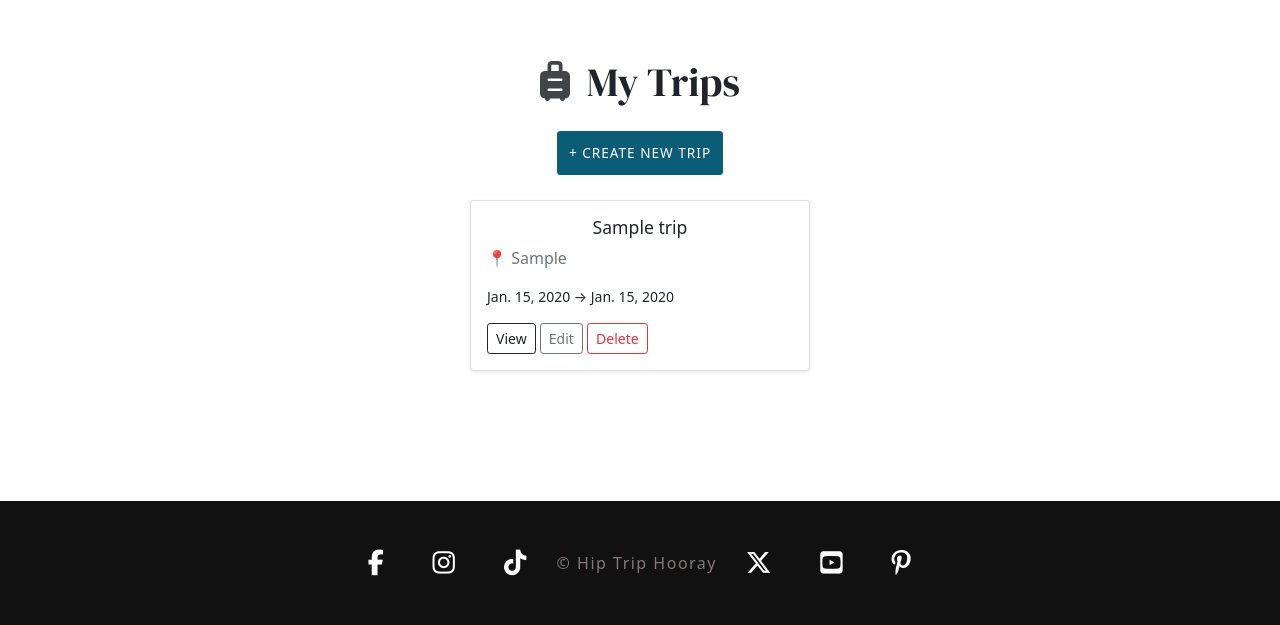
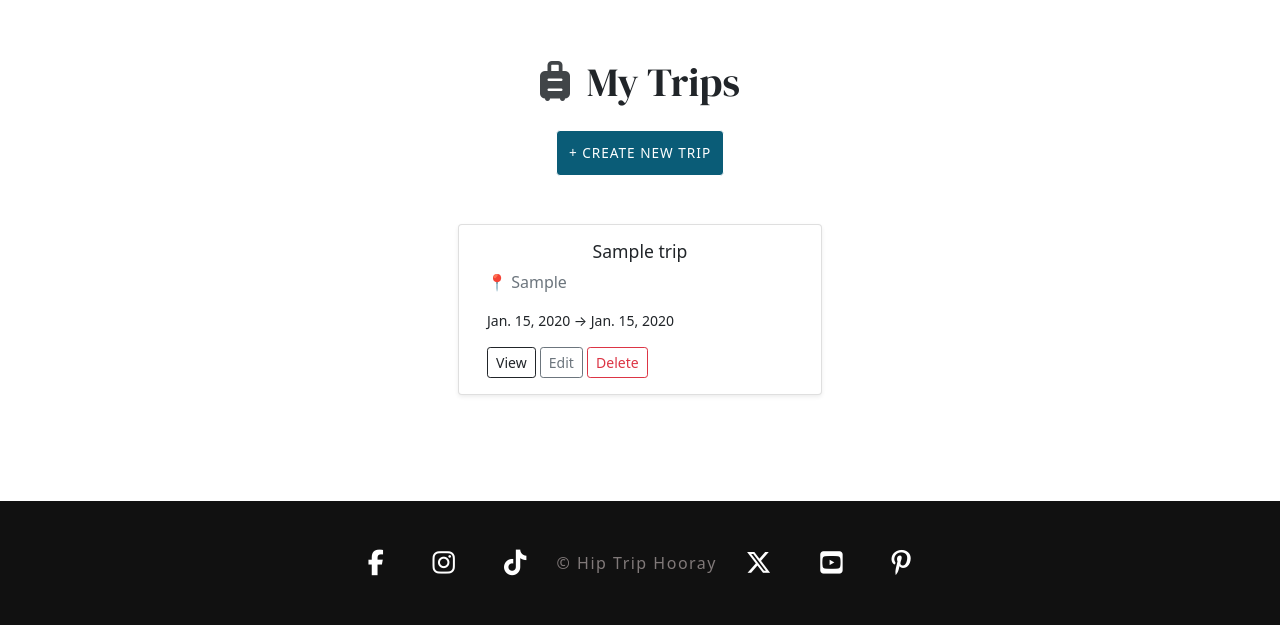
Before and after one commit to yinyangsammy/hip-trip-hooray, a Django app: page /trips/ in a window 1280 px wide. Shown: the part 175-800 px from the top of the page. Run offline with Django 4.2, Linux system fonts and the light colour scheme; a user stored in the database is signed in; tables that the repository leaves empty hold one stand-in row (values such as "Sample post"); parts of the project's set-up code (start-up, migrations or seed data) failed here and were passed over.

Commit message:
user itinerary bootstrap test

```diff
--- a/trips/templates/trips/user_trips.html
+++ b/trips/templates/trips/user_trips.html
@@ -20,7 +20,8 @@
 
     <div class="row">
       {% for trip in trips %}
-       <div class="col-12 col-sm-10 col-md-6 col-lg-4 mb-4 d-flex">
+       <div class="col-12 col-sm-6 col-lg-5 mb-4 d-flex"></div>
+
 
           <div class="card h-100 w-100 shadow-sm">
             <div class="card-body">
```
